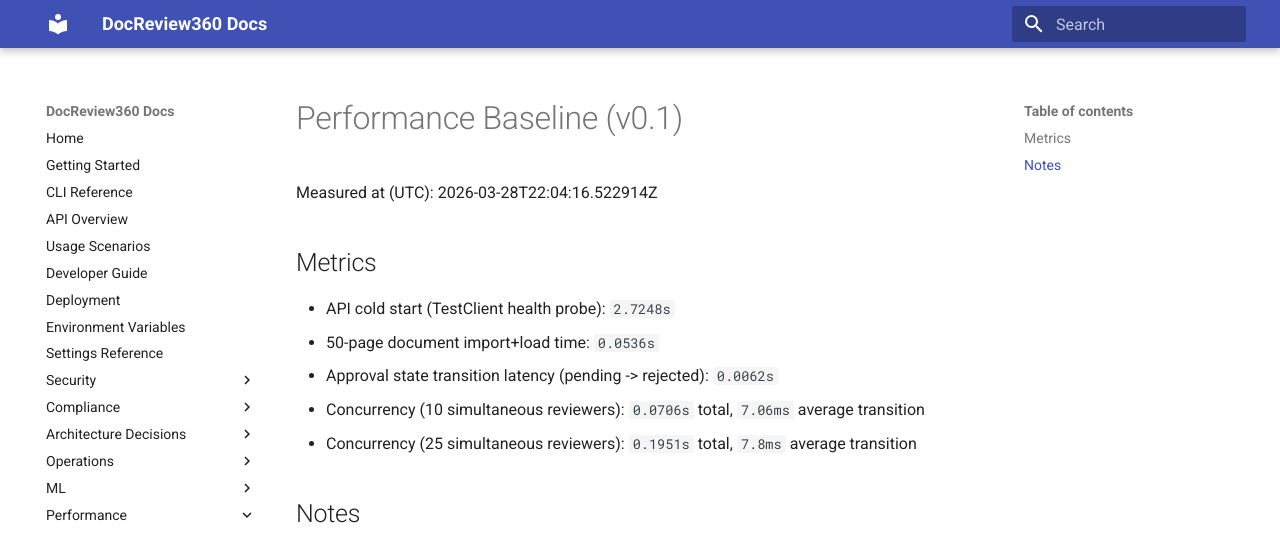
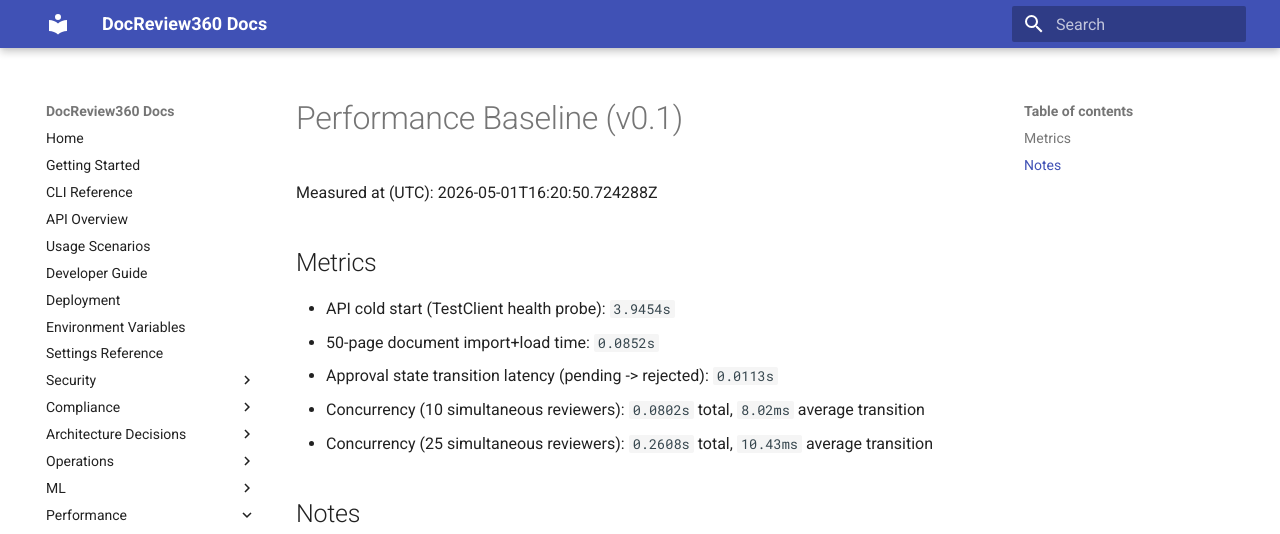
Before and after one commit to eputnam77/DocReview360, an MkDocs documentation site: the page built from docs/performance_baseline.md, in a window 1280 px wide. Shown: the top 534 px of the page. Built offline with MkDocs 1.6.1 and Material for MkDocs 9.7.7, drawn with Linux system fonts in a browser that asks for light colours.

Commit message:
chore: update performance baseline and watchlist from test run
https://claude.ai/code/session_01NkKJeQHhUW1P1PgP62kSLE

```diff
--- a/docs/performance_baseline.md
+++ b/docs/performance_baseline.md
@@ -1,14 +1,14 @@
 # Performance Baseline (v0.1)
 
-Measured at (UTC): 2026-03-28T22:04:16.522914Z
+Measured at (UTC): 2026-05-01T16:20:50.724288Z
 
 ## Metrics
 
-- API cold start (TestClient health probe): `2.7248s`
-- 50-page document import+load time: `0.0536s`
-- Approval state transition latency (pending -> rejected): `0.0062s`
-- Concurrency (10 simultaneous reviewers): `0.0706s` total, `7.06ms` average transition
-- Concurrency (25 simultaneous reviewers): `0.1951s` total, `7.8ms` average transition
+- API cold start (TestClient health probe): `3.9454s`
+- 50-page document import+load time: `0.0852s`
+- Approval state transition latency (pending -> rejected): `0.0113s`
+- Concurrency (10 simultaneous reviewers): `0.0802s` total, `8.02ms` average transition
+- Concurrency (25 simultaneous reviewers): `0.2608s` total, `10.43ms` average transition
 
 ## Notes
 
```
Also changed, not shown: 1 other file.
